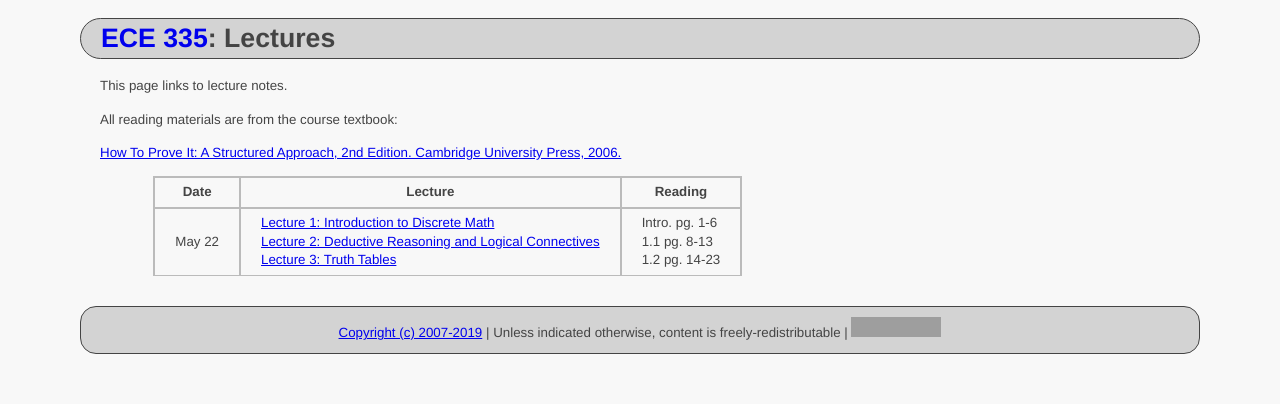
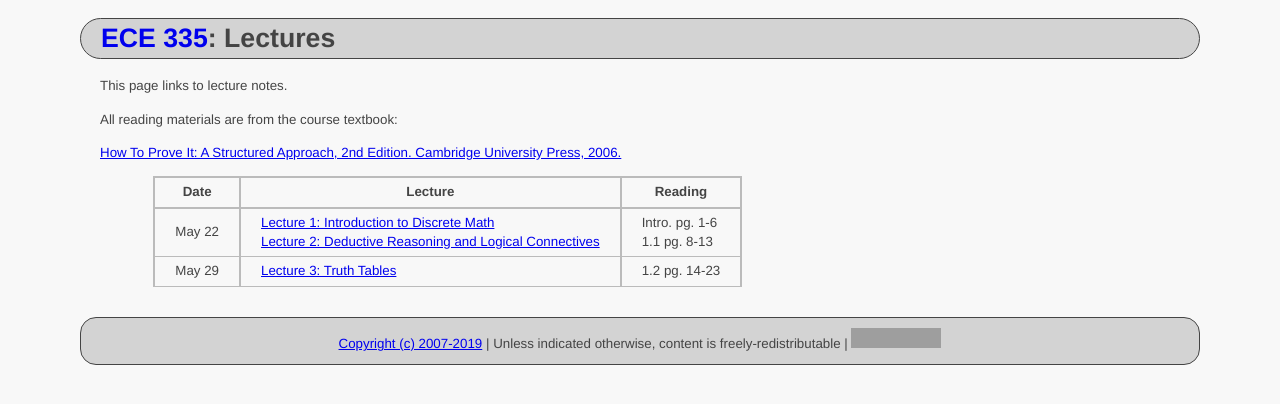
Before and after one commit to ycpcs/ece335-summer2019, a Jekyll site: the page built from lectures/index.md, in a window 1280 px wide. Shown: the top 404 px of the page. Built offline with Jekyll 4.4.1, drawn with Linux system fonts in a browser that asks for light colours; grey boxes are pictures that could not be loaded.

```diff
--- a/lectures/index.md
+++ b/lectures/index.md
@@ -13,4 +13,5 @@ Edition. Cambridge University Press,
 
 > Date | Lecture | Reading |
 > ---- | ------- | ------- |
-> May 22  | [Lecture 1: Introduction to Discrete Math](../lectures/lecture01.html) <br /> [Lecture 2: Deductive Reasoning and Logical Connectives](../lectures/lecture02.html) <br /> [Lecture 3: Truth Tables](../lectures/lecture03.html) | Intro. pg. 1-6 <br /> 1.1 pg. 8-13 <br /> 1.2 pg. 14-23 |
+> May 22  | [Lecture 1: Introduction to Discrete Math](../lectures/lecture01.html) <br /> [Lecture 2: Deductive Reasoning and Logical Connectives](../lectures/lecture02.html) | Intro. pg. 1-6 <br /> 1.1 pg. 8-13 |
+> May 29  | [Lecture 3: Truth Tables](../lectures/lecture03.html) | 1.2 pg. 14-23 |
```
Also changed, not shown: schedule/index.md (+2 -0 lines).
